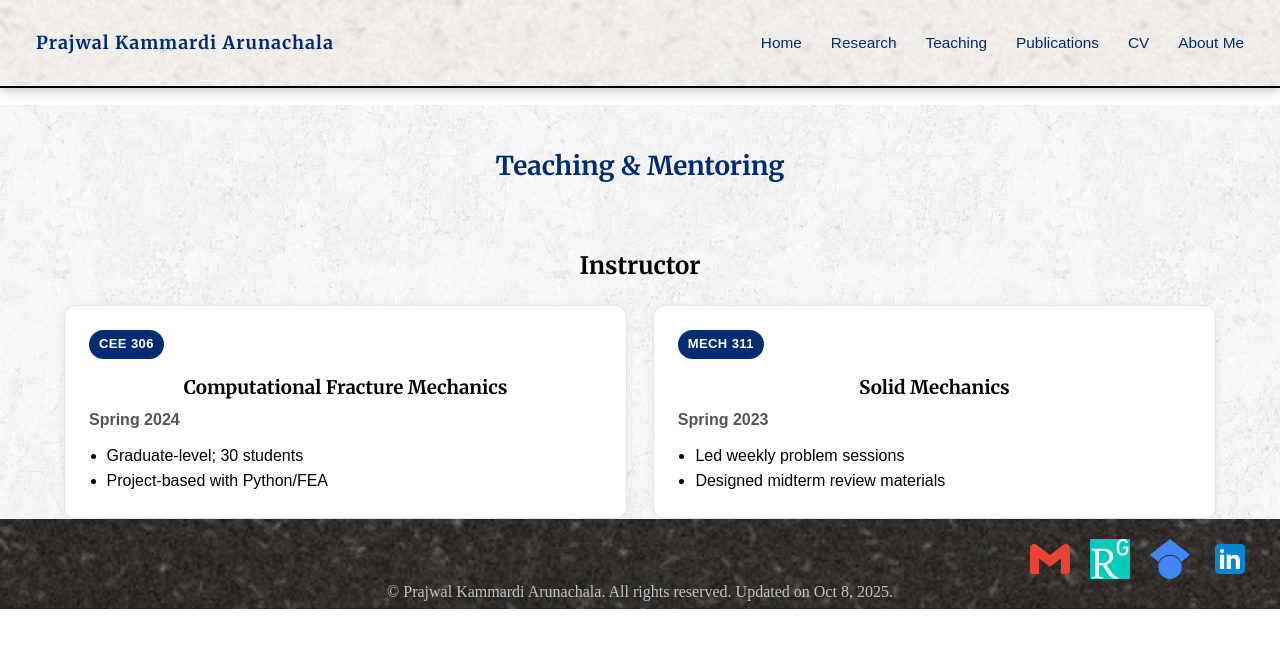
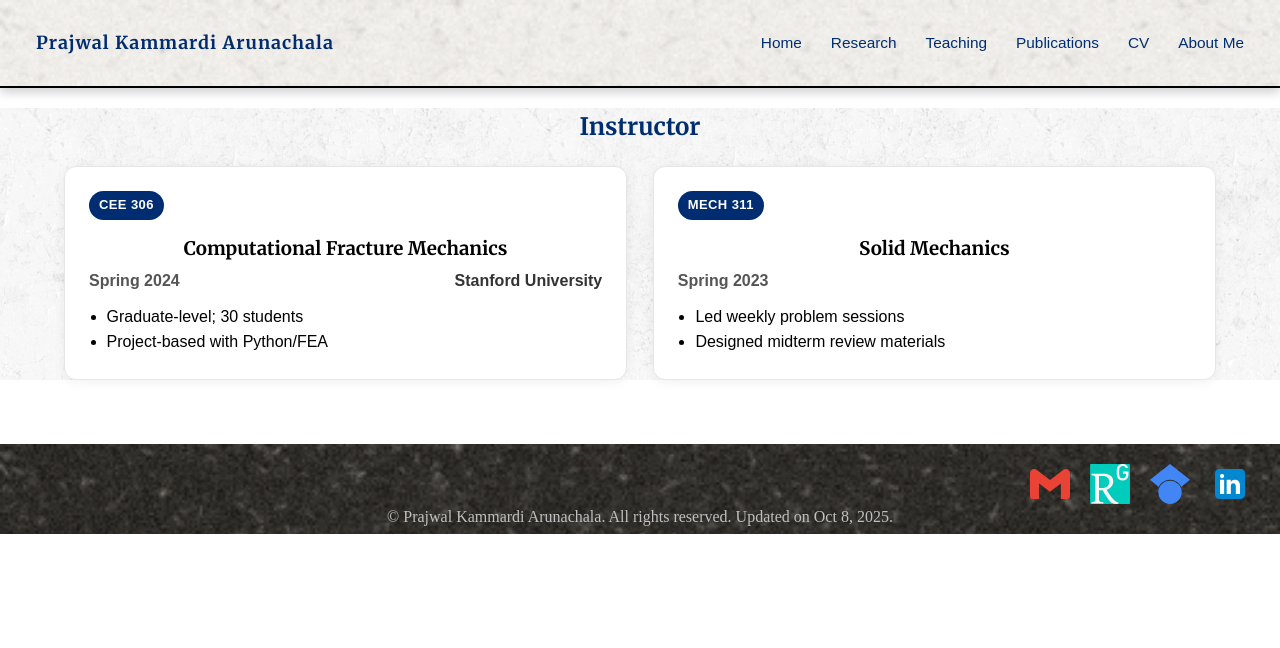
Before and after one commit to prajwalka/prajwalka.github.io, a Jekyll site: the page built from teaching.md, in a window 1280 px wide. Shown: the top 648 px of the page. Built offline with Jekyll 4.4.1, drawn with Linux system fonts in a browser that asks for light colours; some web fonts are replaced.

Commit message:
updating teaching

```diff
--- a/assets/style.css
+++ b/assets/style.css
@@ -421,12 +421,20 @@ main a:active {
 
 
 /* Teaching section formatting */
-.teaching { max-width: clamp(700px, 90vw, 1400px); margin: 0 auto; }
+.teaching {
+  max-width: clamp(700px, 90vw, 1400px);
+  margin: 0 auto;
+}
+
+.teaching h2 {
+  color: var(--heading-color, #002D72);
+}
 
 .teaching-grid {
   display: grid;
   grid-template-columns: repeat(auto-fit, minmax(340px, 1fr));
   gap: clamp(16px, 2vw, 32px);
+  margin-bottom: clamp(24px, 5vw, 80px);
 }
 
 .teaching-card {
@@ -449,9 +457,28 @@ main a:active {
   margin-bottom: 8px;
 }
 
-.course-title { margin: 6px 0 4px; font-weight: 700; }
+.course-title {
+  margin: 6px 0 4px;
+  font-weight: 700;
+}
 
-.course-term { color: #555; font-weight: 600; }
+.course-meta {
+  display: flex;
+  justify-content: space-between;
+  align-items: baseline;
+  gap: 12px;
+  margin-top: 4px;
+}
+
+.course-term {
+  color: #555;
+  font-weight: 600;
+}
+
+.university {
+  color: #333;
+  font-weight: 600;
+}
 
 .course-points {
   margin: 10px 0 0;
--- a/teaching.md
+++ b/teaching.md
@@ -3,9 +3,6 @@ layout: default
 title: "Teaching"
 permalink: /teaching/
 ---
-
-
-<h1> Teaching & Mentoring </h1>
 
 <section id="teaching" aria-labelledby="teaching-title" class="teaching">
 
@@ -15,7 +12,10 @@ permalink: /teaching/
     <article class="teaching-card">
     <span class="course-code">CEE 306</span>
     <h3 class="course-title">Computational Fracture Mechanics</h3>
-    <time class="course-term" datetime="2024-09">Spring 2024</time>
+    <div class="course-meta">
+      <time class="course-term" datetime="2024-09">Spring 2024</time>
+      <span class="university">Stanford University</span>
+    </div>
     <ul class="course-points">
       <li>Graduate-level; 30 students</li>
       <li>Project-based with Python/FEA</li>
```
